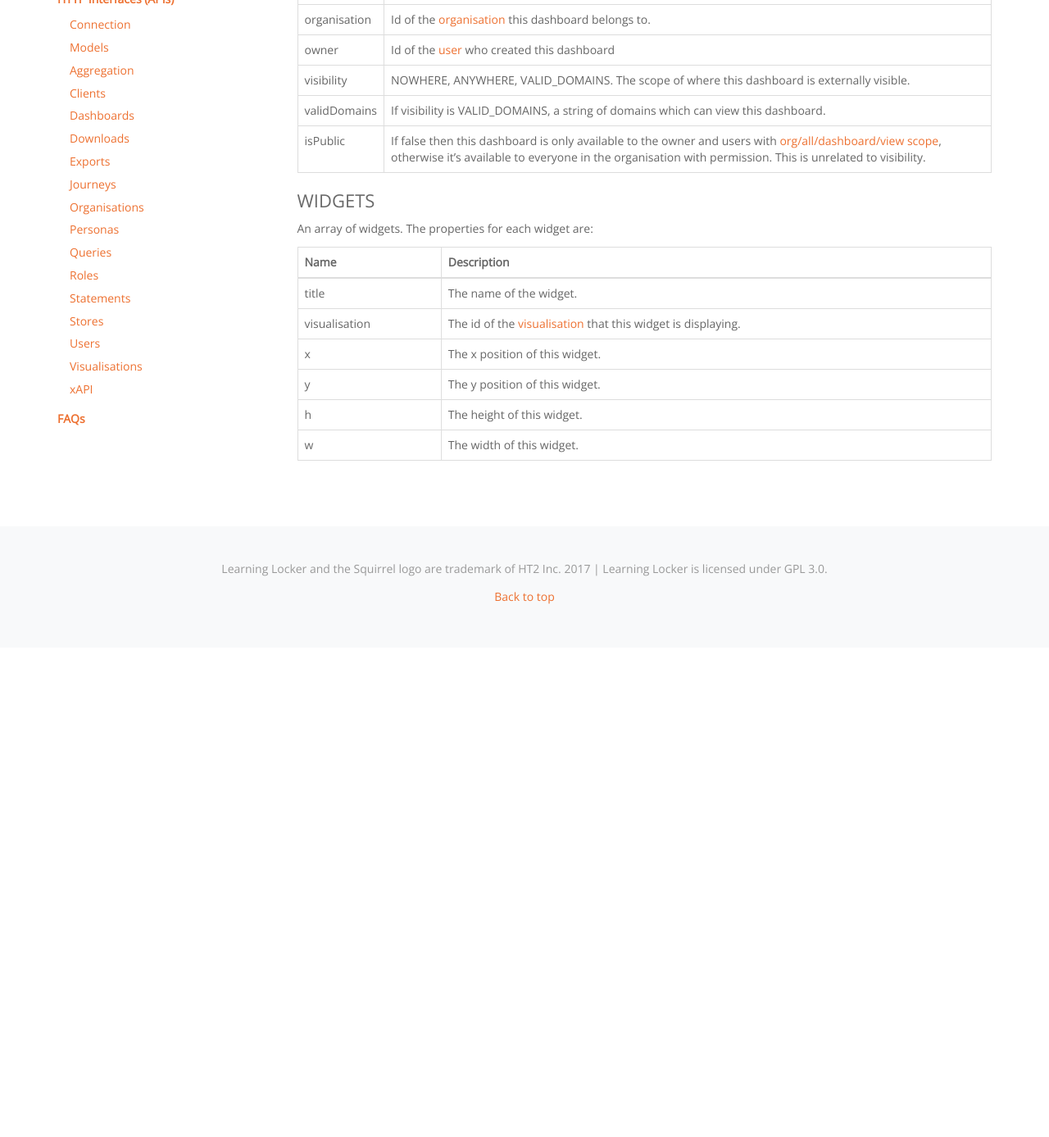
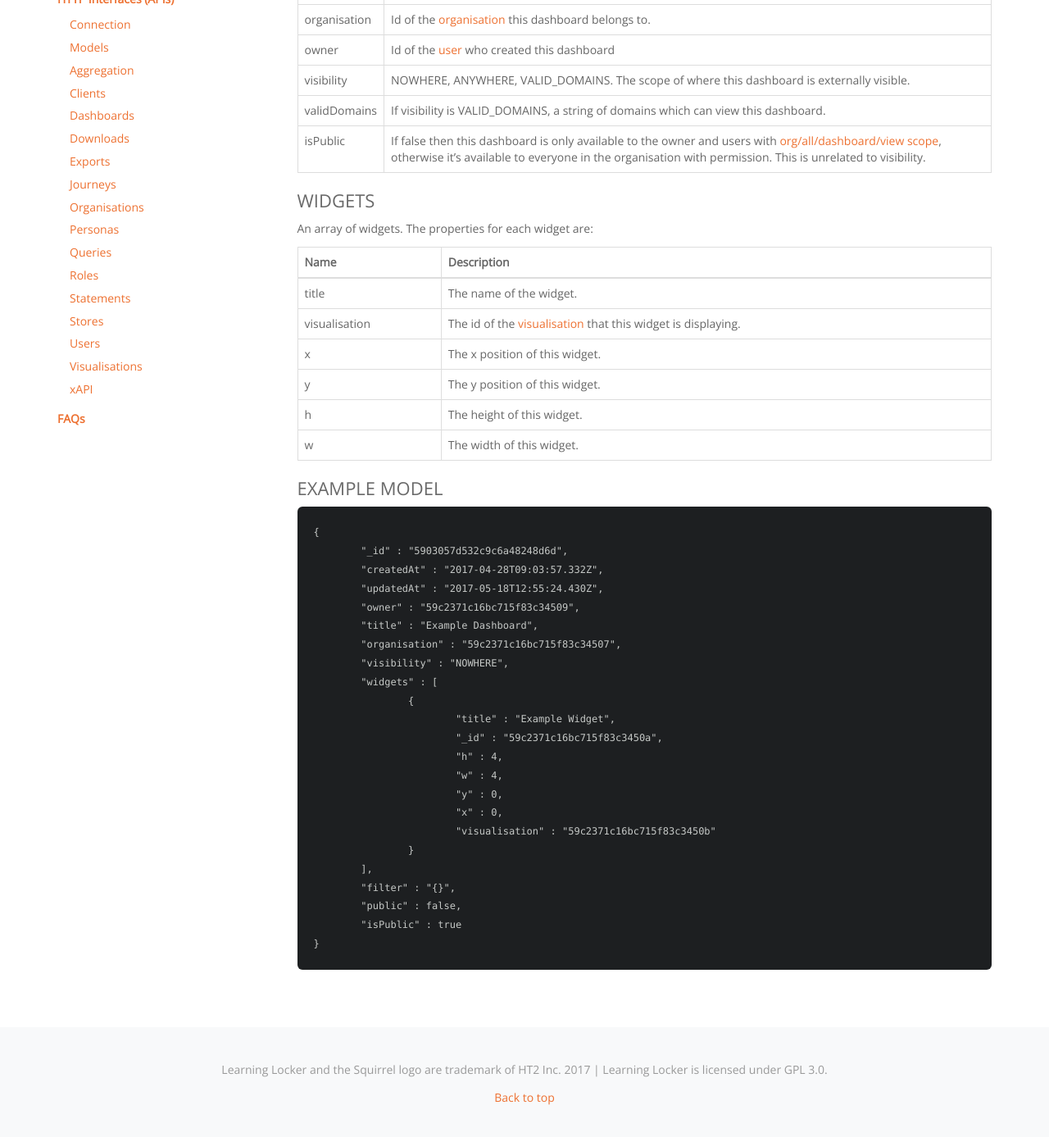
Before and after one commit to LearningLocker/docs, a Jekyll site: the page built from src/http-dashboards.md, in a window 1280 px wide and 1400 px high, scrolled down 458 px. Shown: the top 1387 px of the window at 82% size. Built offline with Jekyll 4.4.1, drawn with Linux system fonts in a browser that asks for light colours; nearby versions of some CDN libraries; our own code applies the rules of GitHub Pages for plain Markdown files; before the commit the page ends 1248 px from its top, so only the background shows below that.

Commit message:
Adds dashboard example.

````diff
--- a/src/http-dashboards.md
+++ b/src/http-dashboards.md
@@ -34,3 +34,31 @@ x | The x position of this widget.
 y | The y position of this widget.
 h | The height of this widget.
 w | The width of this widget.
+
+### Example Model
+
+```json
+{
+	"_id" : "5903057d532c9c6a48248d6d",
+	"createdAt" : "2017-04-28T09:03:57.332Z",
+	"updatedAt" : "2017-05-18T12:55:24.430Z",
+	"owner" : "59c2371c16bc715f83c34509",
+	"title" : "Example Dashboard",
+	"organisation" : "59c2371c16bc715f83c34507",
+	"visibility" : "NOWHERE",
+	"widgets" : [
+		{
+			"title" : "Example Widget",
+			"_id" : "59c2371c16bc715f83c3450a",
+			"h" : 4,
+			"w" : 4,
+			"y" : 0,
+			"x" : 0,
+			"visualisation" : "59c2371c16bc715f83c3450b"
+		}
+	],
+	"filter" : "{}",
+	"public" : false,
+	"isPublic" : true
+}
+```
````
